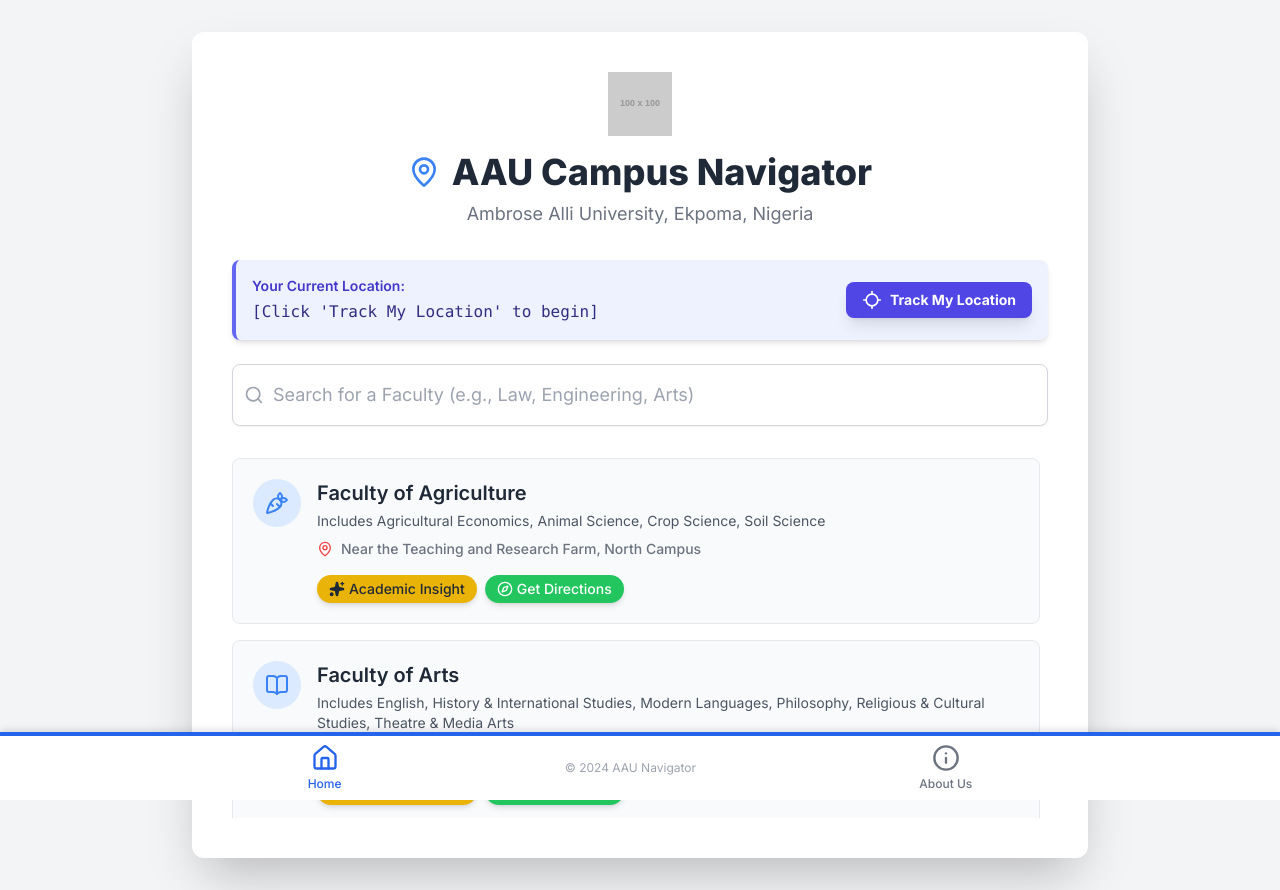
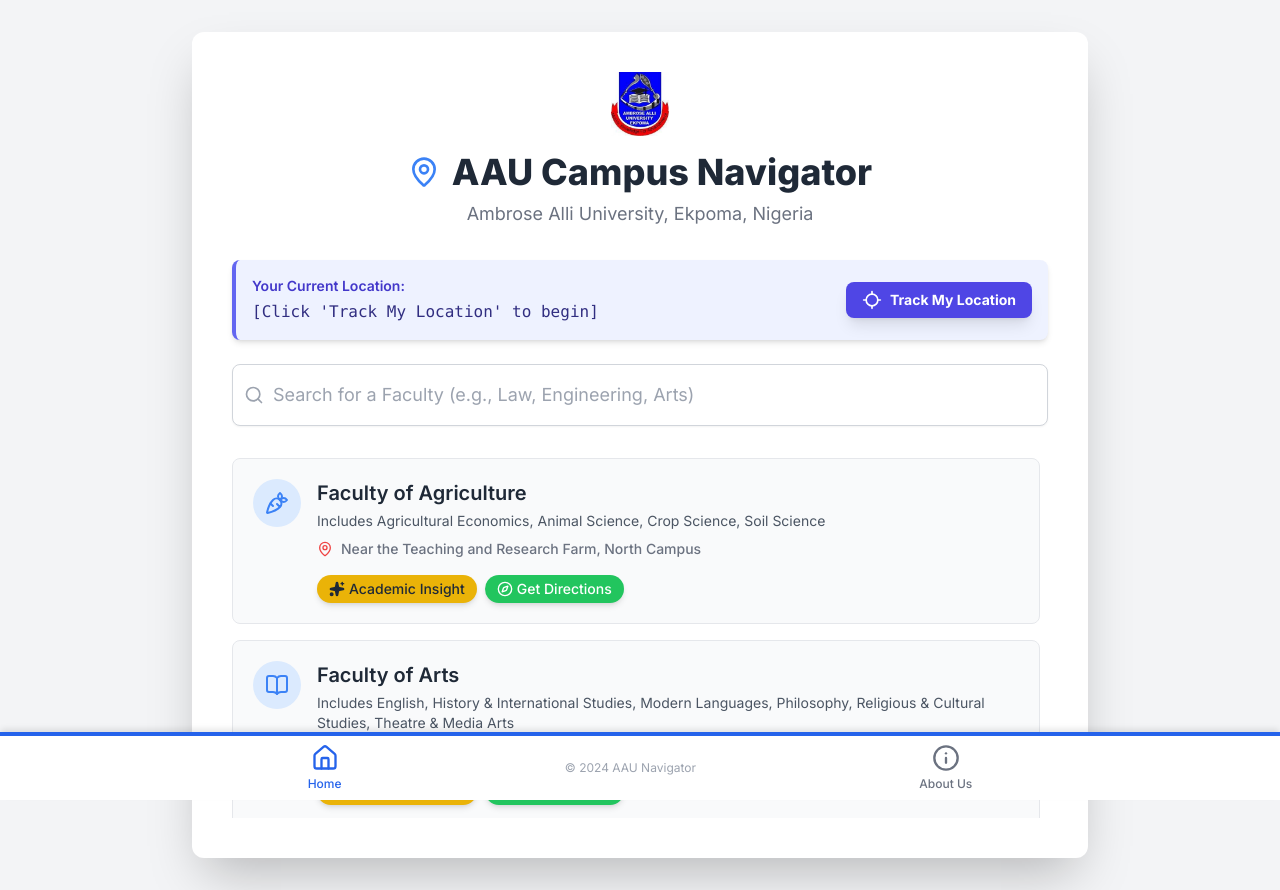
Before and after one commit to josh-king1/nev, a plain HTML site: page index.html in a window 1280 px wide. Drawn offline with nearby package versions, Linux system fonts and the light colour scheme; placeholder pictures from the web are drawn by us.

Commit message:
`Update image source path in index.html`

```diff
--- a/index.html
+++ b/index.html
@@ -45,7 +45,7 @@
         <!-- Header -->
         <header class="text-center mb-8">
             <!-- AAU Logo Placeholder -->
-            <img src=".//images.jpg" alt="Ambrose Alli University Logo" class="mx-auto mb-4 w-20, h-16" onerror="this.onerror=null; this.src='https://placehold.co/100x100/1f2937/ffffff?text=AAU+Logo'">
+            <img src="../nev/images.jpg" alt="Ambrose Alli University Logo" class="mx-auto mb-4 w-20, h-16" onerror="this.onerror=null; this.src='https://placehold.co/100x100/1f2937/ffffff?text=AAU+Logo'">
 
             <h1 class="text-3xl sm:text-4xl font-extrabold text-[#1f2937] flex items-center justify-center space-x-3">
                 <i data-lucide="map-pin" class="w-8 h-8 text-[#3b82f6]"></i>
```
Also changed, not shown: images.jpg (added).
